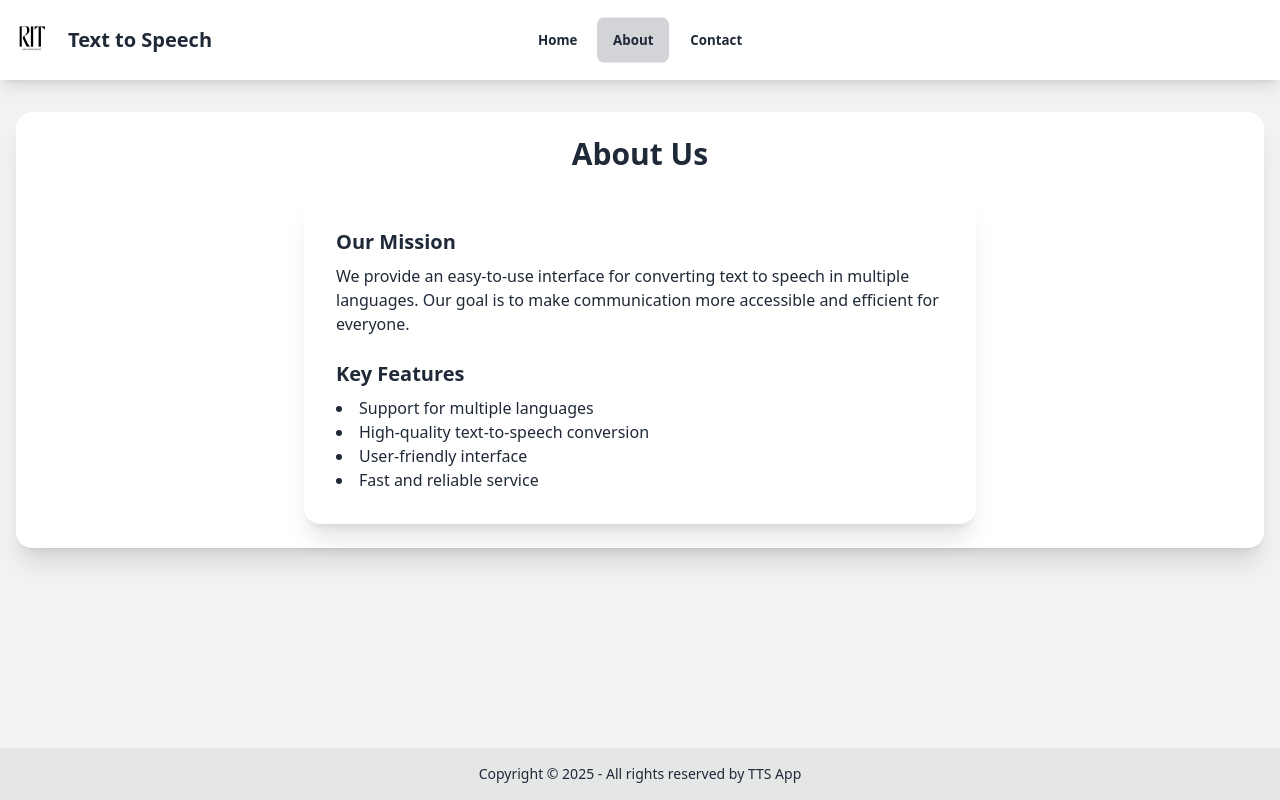
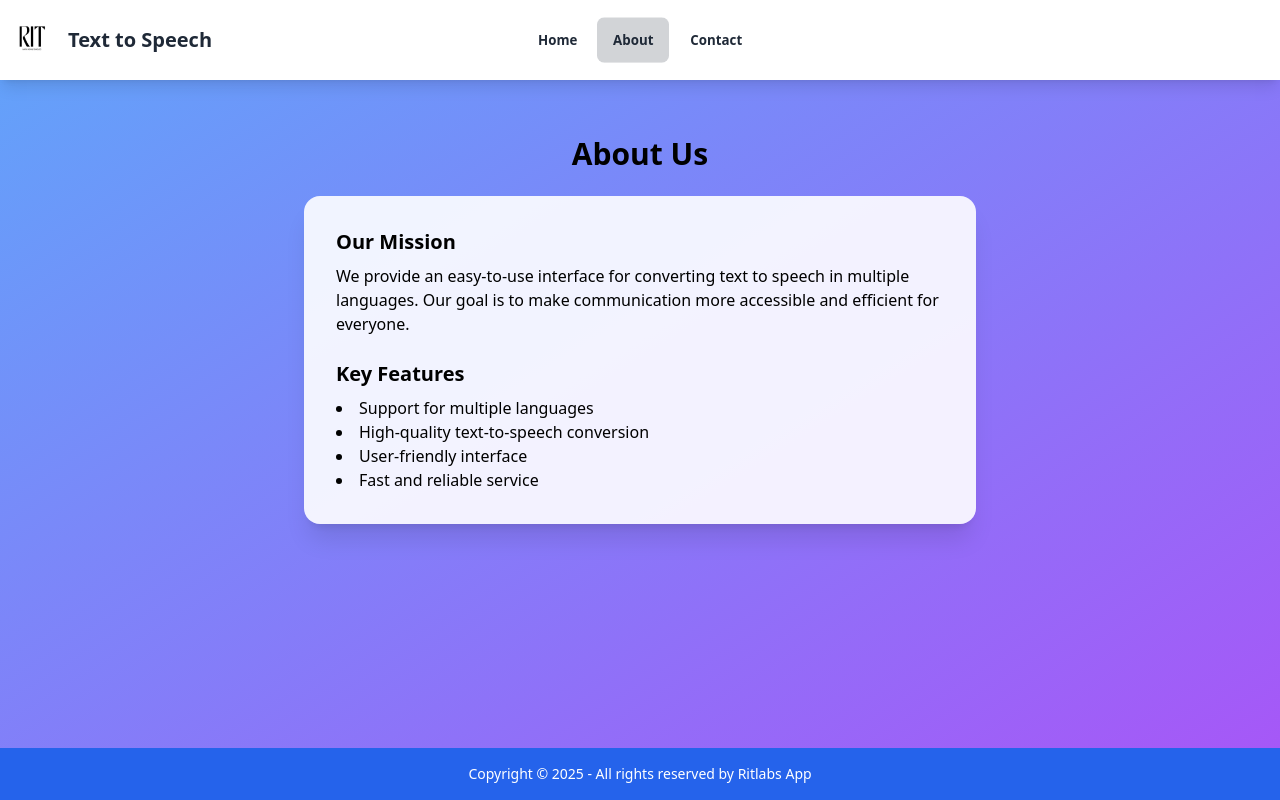
Before and after one commit to RitLab/tts-webapp, a SvelteKit app: page /about in a window 1280 px wide. Built offline with nearby package versions, Linux system fonts and the light colour scheme.

Commit message:
feat: update text background and color

```diff
--- a/src/routes/+layout.svelte
+++ b/src/routes/+layout.svelte
@@ -3,16 +3,16 @@
     import '../app.css';
 </script>
 
-<div class="min-h-screen flex flex-col bg-base-200">
+<div class="min-h-screen flex flex-col bg-gradient-to-br from-blue-400 to-purple-500">
     <Header />
     <main class="flex-grow container mx-auto px-4 py-8">
-        <div class="bg-base-100 shadow-xl rounded-box p-6">
+        <div class="p-6">
             <slot />
         </div>
     </main>
-    <footer class="footer footer-center p-4 bg-base-300 text-base-content">
+    <footer class="footer footer-center p-4 bg-blue-600 text-white">
         <div>
-            <p>Copyright © 2025 - All rights reserved by TTS App</p>
+            <p>Copyright © 2025 - All rights reserved by Ritlabs App</p>
         </div>
     </footer>
 </div>
--- a/src/routes/+page.svelte
+++ b/src/routes/+page.svelte
@@ -52,12 +52,12 @@
 </svelte:head>
 
 <div class="max-w-2xl mx-auto">
-    <h1 class="text-3xl font-bold mb-6 text-center">Text to Speech Converter</h1>
-    <div class="card bg-base-100 shadow-xl">
+    <h1 class="text-3xl font-bold mb-6 text-center text-black">Text to Speech Converter</h1>
+    <div class="card bg-white bg-opacity-90 shadow-xl">
         <div class="card-body">
             <div class="form-control mb-4">
                 <label for="language-select" class="label">
-                    <span class="label-text">Select Language</span>
+                    <span class="label-text text-black">Select Language</span>
                 </label>
                 <select
                         id="language-select"
@@ -72,7 +72,7 @@
 
             <div class="form-control mb-4">
                 <label for="text-input" class="label">
-                    <span class="label-text">Enter text to convert to speech</span>
+                    <span class="label-text text-black">Enter text to convert to speech</span>
                 </label>
                 <textarea
                         id="text-input"
@@ -82,7 +82,7 @@
                         class="textarea textarea-bordered h-32"
                 ></textarea>
                 <label class="label">
-                    <span class="label-text-alt">{remainingChars} characters remaining</span>
+                    <span class="label-text-alt text-black">{remainingChars} characters remaining</span>
                 </label>
             </div>
 
--- a/src/routes/about/+page.svelte
+++ b/src/routes/about/+page.svelte
@@ -3,13 +3,13 @@
 </svelte:head>
 
 <div class="max-w-2xl mx-auto">
-    <h1 class="text-3xl font-bold mb-6 text-center">About Us</h1>
-    <div class="card bg-base-100 shadow-xl">
+    <h1 class="text-3xl font-bold mb-6 text-center text-black">About Us</h1>
+    <div class="card bg-white bg-opacity-90 shadow-xl">
         <div class="card-body">
-            <h2 class="card-title">Our Mission</h2>
-            <p>We provide an easy-to-use interface for converting text to speech in multiple languages. Our goal is to make communication more accessible and efficient for everyone.</p>
-            <h2 class="card-title mt-4">Key Features</h2>
-            <ul class="list-disc list-inside">
+            <h2 class="card-title text-black">Our Mission</h2>
+            <p class="text-black">We provide an easy-to-use interface for converting text to speech in multiple languages. Our goal is to make communication more accessible and efficient for everyone.</p>
+            <h2 class="card-title mt-4 text-black">Key Features</h2>
+            <ul class="list-disc list-inside text-black">
                 <li>Support for multiple languages</li>
                 <li>High-quality text-to-speech conversion</li>
                 <li>User-friendly interface</li>
--- a/src/routes/contact/+page.svelte
+++ b/src/routes/contact/+page.svelte
@@ -18,25 +18,25 @@
 </svelte:head>
 
 <div class="max-w-2xl mx-auto">
-    <h1 class="text-3xl font-bold mb-6 text-center">Contact Us</h1>
-    <div class="card bg-base-100 shadow-xl">
+    <h1 class="text-3xl font-bold mb-6 text-center text-black">Contact Us</h1>
+    <div class="card bg-white bg-opacity-90 shadow-xl">
         <div class="card-body">
             <form on:submit|preventDefault={handleSubmit}>
                 <div class="form-control">
                     <label for="name" class="label">
-                        <span class="label-text">Name</span>
+                        <span class="label-text text-black">Name</span>
                     </label>
                     <input type="text" id="name" bind:value={name} placeholder="Your name" class="input input-bordered" required />
                 </div>
                 <div class="form-control">
                     <label for="email" class="label">
-                        <span class="label-text">Email</span>
+                        <span class="label-text text-black">Email</span>
                     </label>
                     <input type="email" id="email" bind:value={email} placeholder="Your email" class="input input-bordered" required />
                 </div>
                 <div class="form-control">
                     <label for="message" class="label">
-                        <span class="label-text">Message</span>
+                        <span class="label-text text-black">Message</span>
                     </label>
                     <textarea id="message" bind:value={message} placeholder="Your message" class="textarea textarea-bordered h-24" required></textarea>
                 </div>
```
